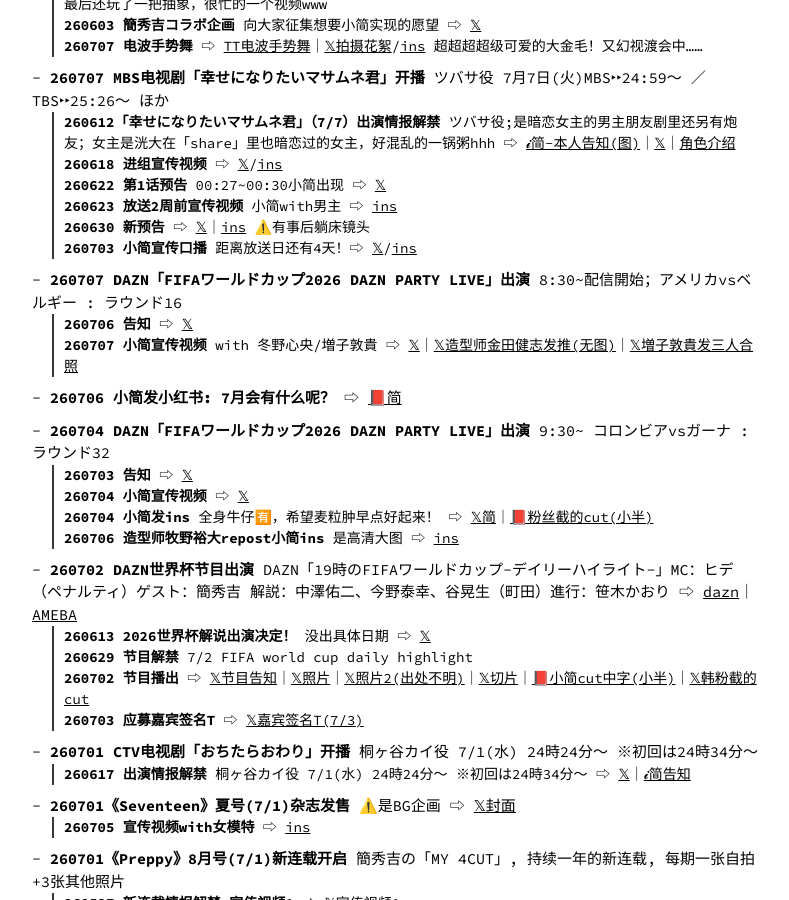
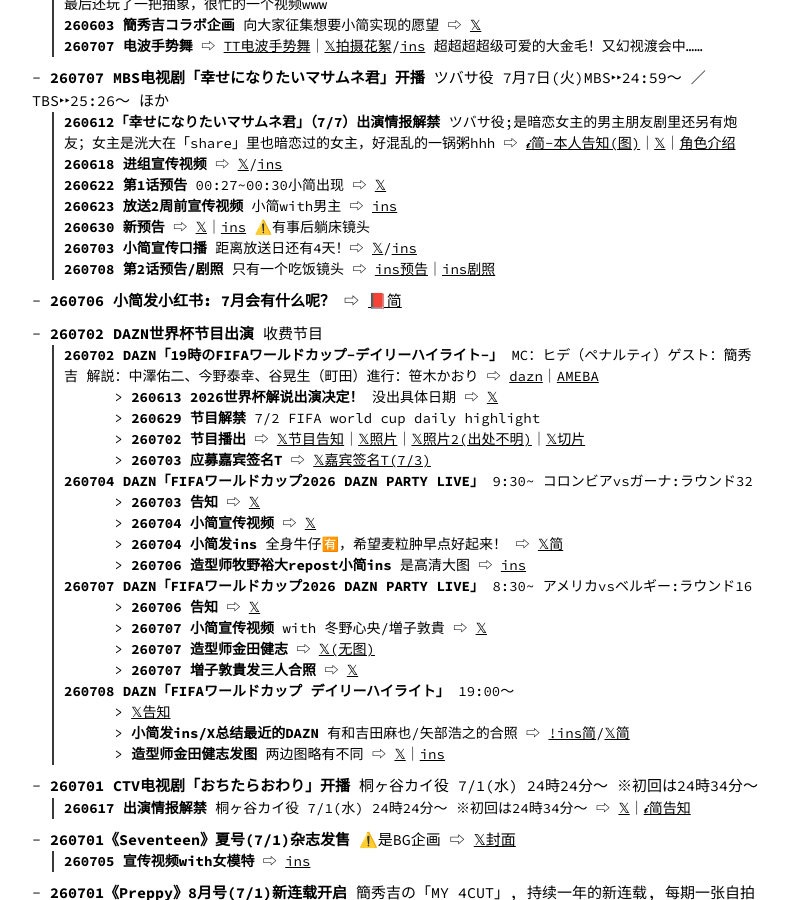
Before and after one commit to eri329/hidekou, a Jekyll site: the page built from solo.md, in a window 1280 px wide and 900 px high, scrolled down 385 px. Shown: the whole window, without its empty margins (243-1032 px from the left). Built offline with Jekyll 4.4.1, drawn with Linux system fonts in a browser that asks for light colours; comment, search, counter and statistics services are not loaded; some of the changed text lies outside the part shown.

Commit message:
regular update

```diff
--- a/solo.md
+++ b/solo.md
@@ -28,20 +28,28 @@ permalink: /solo/
     > **260623 放送2周前宣传视频** 小简with男主 ⇨ [ins](https://www.instagram.com/reel/DZ7HSWKPH9q/)
     > **260630 新预告** ⇨ [𝕏](https://x.com/dramaism_mbs/status/2071900169197813850)｜[ins](https://www.instagram.com/p/DaNLcxmP_4s/) ⚠️有事后躺床镜头
     > **260703 小简宣传口播** 距离放送日还有4天！⇨ [𝕏](https://x.com/dramaism_mbs/status/2073016663549874516)/[ins](https://www.instagram.com/reels/DaVIUHgPTAZ/)
-* **260707 DAZN「FIFAワールドカップ2026 DAZN PARTY LIVE」出演** 8:30~配信開始；アメリカvsベルギー : ラウンド16
-    > **260706 告知** ⇨ [𝕏](https://x.com/DAZN_JPN/status/2074052722723365249)
-    > **260707 小简宣传视频** with 冬野心央/増子敦貴 ⇨ [𝕏](https://x.com/DAZN_JPN/status/2074269730480009264)｜[𝕏造型师金田健志发推(无图)](https://x.com/kanedakenshi/status/2074241393619575148)｜[𝕏増子敦貴发三人合照](https://x.com/atsuki_mashiko/status/2074329655688233316)
+    > **260708 第2话预告/剧照** 只有一个吃饭镜头 ⇨ [ins预告](https://www.instagram.com/reels/Dahq8XqPKKe/)｜[ins剧照](https://www.instagram.com/p/DahrWnBmamP/)
 * **260706 小简发小红书: 7月会有什么呢？** ⇨ [📕简](http://xhslink.com/o/8YXu1T8H6qJ)
-* **260704 DAZN「FIFAワールドカップ2026 DAZN PARTY LIVE」出演** 9:30~ コロンビアvsガーナ : ラウンド32
-    > **260703 告知** ⇨ [𝕏](https://x.com/DAZN_JPN/status/2072913602835792082)
-    > **260704 小简宣传视频** ⇨ [𝕏](https://x.com/DAZN_JPN/status/2073215758654755065)
-    > **260704 小简发ins** 全身牛仔🈶，希望麦粒肿早点好起来！ ⇨ [𝕏简](https://www.instagram.com/p/DaXYd03AejB/)｜[📕粉丝截的cut(小半)](http://xhslink.com/o/4UCYkGZ4vjR)
-    > **260706 造型师牧野裕大repost小简ins** 是高清大图 ⇨ [ins](https://www.instagram.com/p/Dacy4TzE91y/)
-* **260702 DAZN世界杯节目出演** DAZN「19時のFIFAワールドカップ-デイリーハイライト-」MC：ヒデ（ペナルティ）ゲスト：簡秀吉 解説：中澤佑二、今野泰幸、谷晃生（町田）進行：笹木かおり ⇨ [dazn](https://www.dazn.com/ja-JP/competition/Competition:4qist8dg07q11v5qdlwg0l0zl)｜[AMEBA](https://abema.tv/live-event/f33b1083-3850-4864-9a47-229dd5584fdd)
-    > **260613 2026世界杯解说出演决定！** 没出具体日期 ⇨ [𝕏](https://x.com/TVGweb/status/2065648762161377749)
-    > **260629 节目解禁** 7/2 FIFA world cup daily highlight
-    > **260702 节目播出** ⇨ [𝕏节目告知](https://x.com/DAZN_JPN/status/2072517673200848983)｜[𝕏照片](https://x.com/FcMachidaZelvia/status/2072622400022462473/)｜[𝕏照片2(出处不明)](https://x.com/pho___aym/status/2072647844448862532)｜[𝕏切片](https://x.com/DAZN_JPN/status/2072657573036343419)｜[📕小简cut中字(小半)](http://xhslink.com/o/7Dkj5wRcV5)｜[𝕏韩粉截的cut](https://x.com/merooonico/status/2072669388252320239)
-    > **260703 应募嘉宾签名T** ⇨ [𝕏嘉宾签名T(7/3)](https://x.com/DAZN_JPN/status/2072861224363233403)
+* **260702 DAZN世界杯节目出演** 收费节目
+    > **260702 DAZN「19時のFIFAワールドカップ-デイリーハイライト-」** MC：ヒデ（ペナルティ）ゲスト：簡秀吉 解説：中澤佑二、今野泰幸、谷晃生（町田）進行：笹木かおり ⇨ [dazn](https://www.dazn.com/ja-JP/competition/Competition:4qist8dg07q11v5qdlwg0l0zl)｜[AMEBA](https://abema.tv/live-event/f33b1083-3850-4864-9a47-229dd5584fdd)
+        > **260613 2026世界杯解说出演决定！** 没出具体日期 ⇨ [𝕏](https://x.com/TVGweb/status/2065648762161377749)
+        > **260629 节目解禁** 7/2 FIFA world cup daily highlight
+        > **260702 节目播出** ⇨ [𝕏节目告知](https://x.com/DAZN_JPN/status/2072517673200848983)｜[𝕏照片](https://x.com/FcMachidaZelvia/status/2072622400022462473/)｜[𝕏照片2(出处不明)](https://x.com/pho___aym/status/2072647844448862532)｜[𝕏切片](https://x.com/DAZN_JPN/status/2072657573036343419)
+        > **260703 应募嘉宾签名T** ⇨ [𝕏嘉宾签名T(7/3)](https://x.com/DAZN_JPN/status/2072861224363233403)
+    > **260704 DAZN「FIFAワールドカップ2026 DAZN PARTY LIVE」** 9:30~ コロンビアvsガーナ:ラウンド32
+        > **260703 告知** ⇨ [𝕏](https://x.com/DAZN_JPN/status/2072913602835792082)
+        > **260704 小简宣传视频** ⇨ [𝕏](https://x.com/DAZN_JPN/status/2073215758654755065)
+        > **260704 小简发ins** 全身牛仔🈶，希望麦粒肿早点好起来！ ⇨ [𝕏简](https://www.instagram.com/p/DaXYd03AejB/)
+        > **260706 造型师牧野裕大repost小简ins** 是高清大图 ⇨ [ins](https://www.instagram.com/p/Dacy4TzE91y/)
+    > **260707 DAZN「FIFAワールドカップ2026 DAZN PARTY LIVE」** 8:30~ アメリカvsベルギー:ラウンド16
+        > **260706 告知** ⇨ [𝕏](https://x.com/DAZN_JPN/status/2074052722723365249)
+        > **260707 小简宣传视频** with 冬野心央/増子敦貴 ⇨ [𝕏](https://x.com/DAZN_JPN/status/2074269730480009264)
+        > **260707 造型师金田健志** ⇨ [𝕏(无图)](https://x.com/kanedakenshi/status/2074241393619575148)
+        > **260707 増子敦貴发三人合照** ⇨ [𝕏](https://x.com/atsuki_mashiko/status/2074329655688233316)
+    > **260708 DAZN「FIFAワールドカップ デイリーハイライト」** 19:00〜
+        > [𝕏告知](https://x.com/DAZN_JPN/status/2074742900425101397)
+        > **小简发ins/X总结最近的DAZN** 有和吉田麻也/矢部浩之的合照 ⇨ [!ins简](https://www.instagram.com/p/Dah-xq6gYaH/)/[𝕏简](https://x.com/kan_hideyoshi/status/2074826489787523514)
+        > **造型师金田健志发图** 两边图略有不同 ⇨ [𝕏](https://x.com/kanedakenshi/status/2074855719309078979)｜[ins](https://www.instagram.com/p/DaiFmTyEy2D)
 * **260701 CTV电视剧「おちたらおわり」开播** 桐ヶ谷カイ役 7/1(水) 24時24分～ ※初回は24時34分〜
     > **260617 出演情报解禁** 桐ヶ谷カイ役 7/1(水) 24時24分～ ※初回は24時34分〜 ⇨ [𝕏](https://x.com/official_MR8/status/2067224617107038401)｜[𝓲简告知](https://www.instagram.com/p/DZr9A8HAXnV/)
 * **260701《Seventeen》夏号(7/1)杂志发售** ⚠️是BG企画 ⇨ [𝕏封面](https://x.com/SeventeenJP_mag/status/2072106685565702544)
@@ -205,8 +213,10 @@ permalink: /solo/
 * **260703 电视剧「ストレンジ -伊藤潤二の夜も眠れぬ奇妙な話-」开播** 7/3（金）24:12〜 ⇨ [官网](https://www.tv-tokyo.co.jp/junjiito_strange/)
     > **260626 出演情报解禁** 7/3（金）24:12〜，第8話「死びとの恋わずらい-悩む女と影-」, 第10話「死びとの恋わずらい-絶叫の夜-」手島光太郎 役 ⇨ [𝕏告知+tvguide新闻](https://x.com/TVGweb/status/2070417026628387261)/[𝓲电视剧官号](https://www.instagram.com/p/DaCqbh7Tjqg/)｜[官网](https://www.tv-tokyo.co.jp/junjiito_strange/)｜[𝕏导演近藤亮太评价洸大](https://x.com/ryotakondofilm/status/2070419868692992416)｜[𝕏推し楽news](https://x.com/oshiraku/status/2070416780376584684)
     > 龍介の親友・手島光太郎を演じ、龍介と共に“美少年”の謎を追うが、狂気が連鎖する町の中で自身も恐怖に巻き込まれていく。
-* **260703 TVガイドWeb 采访 前編** ⇨ [「クロスロード」で挑んだ新たなステージ　藤本洸大「この役を誰にも取られたくない」](https://www.tvguide.or.jp/feature/feature-4994381/)｜[𝕏](https://x.com/TVguidePERSON/status/2072959524294869019)
+* **260703/260708 TVガイドWeb 采访**
+    > **260703 前編** ⇨ [「クロスロード」で挑んだ新たなステージ　藤本洸大「この役を誰にも取られたくない」](https://www.tvguide.or.jp/feature/feature-4994381/)｜[𝕏](https://x.com/TVguidePERSON/status/2072959524294869019)
     > 这里有透露是在修仲杀青后1周就进组拍「share」了；自己是完全可以住share house的人；「error」只拍了2天；问志田未来自己看起来有几岁，被说了20代后半，是至今为止被人说过的最大的年龄，洸大很高兴233 洸大说愤怒的情绪其实是可以控制的（妈妈即使在气头上只要接到学校老师的电话就会立刻礼貌应答），这孩子真的太成熟了……后篇还会提到修学旅行！
+    > **260708 後編** ⇨ [𝕏应募拍立得](https://x.com/TVguidePERSON/status/2074690525630967854)｜[藤本洸大「クロスロード」真島役で向き合った感情 初主演作「修仲」への愛着とサッカーの記憶](https://www.tvguide.or.jp/feature/feature-4994618/) 讲了很多修仲的话题！
 * **260701 AI短剧「びっくりあいらんど」Season2 开始配信** 毛栗子洸大🈶
     > **260630 Season2配信决定** 宣传视频里有洸大~ ⇨ [𝕏](https://x.com/z_drama_ntv/status/2071793462811476317)/[ins](https://www.instagram.com/reels/DaMbr7Hx9qo/)
     > **260701「先生は、昭和アイドル」** ⇨ [𝕏](https://x.com/z_drama_ntv/status/2072174430273654832)/[ins](https://www.instagram.com/reel/DaO_i_ApRY_/)
@@ -252,8 +262,8 @@ permalink: /solo/
 
 ---
 * **260428《TV Life》9号(4/28)杂志发售** #今旬コレクション ⇨ [𝕏](https://x.com/tv_life/status/2047504917938753643)｜[详情](https://www.tvlife.jp/latest/787489)
-    > **260512 web联动采访** => [【#今旬コレクション】藤本洸大、他者に負けない自身の“武器”とは？「童顔や後輩らしさ、ピュアに突き進んでいけるところだと思います」](https://www.tvlife.jp/pickup/788667)
-    > **260512 Youtube 7秒问答** => [🆈藤本洸大が7秒で質問に答えます！「#旬コレ 7seconds CHALLENGE」](https://www.youtube.com/watch?v=r9Czzd3bTRA)
+    > **260512 web联动采访** ⇨ [【#今旬コレクション】藤本洸大、他者に負けない自身の“武器”とは？「童顔や後輩らしさ、ピュアに突き進んでいけるところだと思います」](https://www.tvlife.jp/pickup/788667)
+    > **260512 Youtube 7秒问答** ⇨ [🆈藤本洸大が7秒で質問に答えます！「#旬コレ 7seconds CHALLENGE」](https://www.youtube.com/watch?v=r9Czzd3bTRA)
 * **260427《DIGVII》4月号(4/27)杂志发售** ⇨ [𝕏封面](https://x.com/digvii_magazine/status/2042075024883056749) 連載: 靴とミライ STORY2 藤本洸大
     > **260428 化妆师图透** ⇨ [ins](https://www.instagram.com/p/DXqOsVKk8Jb/)
     > **260504 摄影师图透** ⇨ [ins](https://www.instagram.com/p/DX6ixNUkbuj/)
```
Also changed, not shown: other parts of solo.md (+1 -1 lines), category.md (+14 -12 lines), flattened_timeline.md (+10 -7 lines), index.md (+3 -0 lines).
